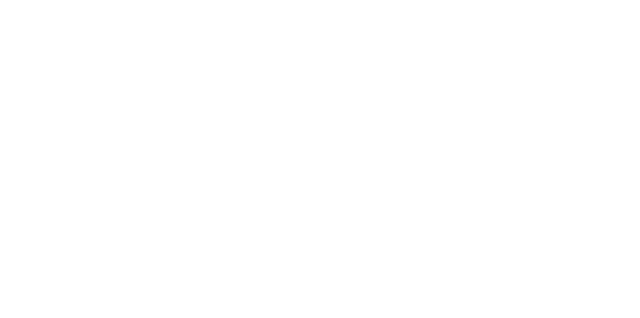
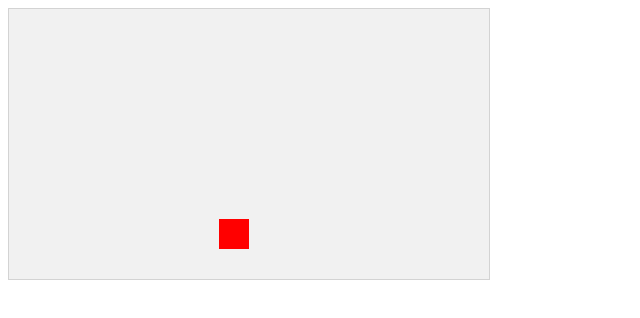
Before and after one commit to Burrypony/webGame, a plain HTML site: page index.html in a window 1280 px wide. Shown: the whole page, without its empty margins (0-640 px from the left). Drawn offline with Linux system fonts and the light colour scheme.

Commit message:
setting index.html

```diff
--- a/index.html
+++ b/index.html
@@ -12,10 +12,79 @@
       background-color: #f1f1f1;
   }
   </style>
-<body>
-<section onload="startGame()">
+<body onload="startGame()">
+  <script>
+  var myGamePiece;
 
-</section>
+function startGame() {
+    myGamePiece = new component(30, 30, "red", 225, 225);
+    myGameArea.start();
+}
+
+var myGameArea = {
+    canvas : document.createElement("canvas"),
+    start : function() {
+        this.canvas.width = 480;
+        this.canvas.height = 270;
+        this.context = this.canvas.getContext("2d");
+        document.body.insertBefore(this.canvas, document.body.childNodes[0]);
+        this.frameNo = 0;
+        this.interval = setInterval(updateGameArea, 20);
+        window.addEventListener('keydown', function (e) {
+            e.preventDefault();
+            myGameArea.keys = (myGameArea.keys || []);
+            myGameArea.keys[e.keyCode] = (e.type == "keydown");
+        })
+        window.addEventListener('keyup', function (e) {
+            myGameArea.keys[e.keyCode] = (e.type == "keydown");
+        })
+    },
+    stop : function() {
+        clearInterval(this.interval);
+    },
+    clear : function() {
+        this.context.clearRect(0, 0, this.canvas.width, this.canvas.height);
+    }
+}
+
+function component(width, height, color, x, y, type) {
+
+    this.type = type;
+    this.width = width;
+    this.height = height;
+    this.speed = 0;
+    this.angle = 0;
+    this.moveAngle = 0;
+    this.x = x;
+    this.y = y;
+    this.update = function() {
+        ctx = myGameArea.context;
+        ctx.save();
+        ctx.translate(this.x, this.y);
+        ctx.rotate(this.angle);
+        ctx.fillStyle = color;
+        ctx.fillRect(this.width / -2, this.height / -2, this.width, this.height);
+        ctx.restore();
+    }
+    this.newPos = function() {
+        this.angle += this.moveAngle * Math.PI / 180;
+        this.x += this.speed * Math.sin(this.angle);
+        this.y -= this.speed * Math.cos(this.angle);
+    }
+}
+
+function updateGameArea() {
+    myGameArea.clear();
+    myGamePiece.moveAngle = 0;
+    myGamePiece.speed = 0;
+    if (myGameArea.keys && myGameArea.keys[37]) {myGamePiece.moveAngle = -1; }
+    if (myGameArea.keys && myGameArea.keys[39]) {myGamePiece.moveAngle = 1; }
+    if (myGameArea.keys && myGameArea.keys[38]) {myGamePiece.speed= 1; }
+    if (myGameArea.keys && myGameArea.keys[40]) {myGamePiece.speed= -1; }
+    myGamePiece.newPos();
+    myGamePiece.update();
+}
+  </script>
 </body>
-<script src="js/script.js"></script>
+
 </html>
```
